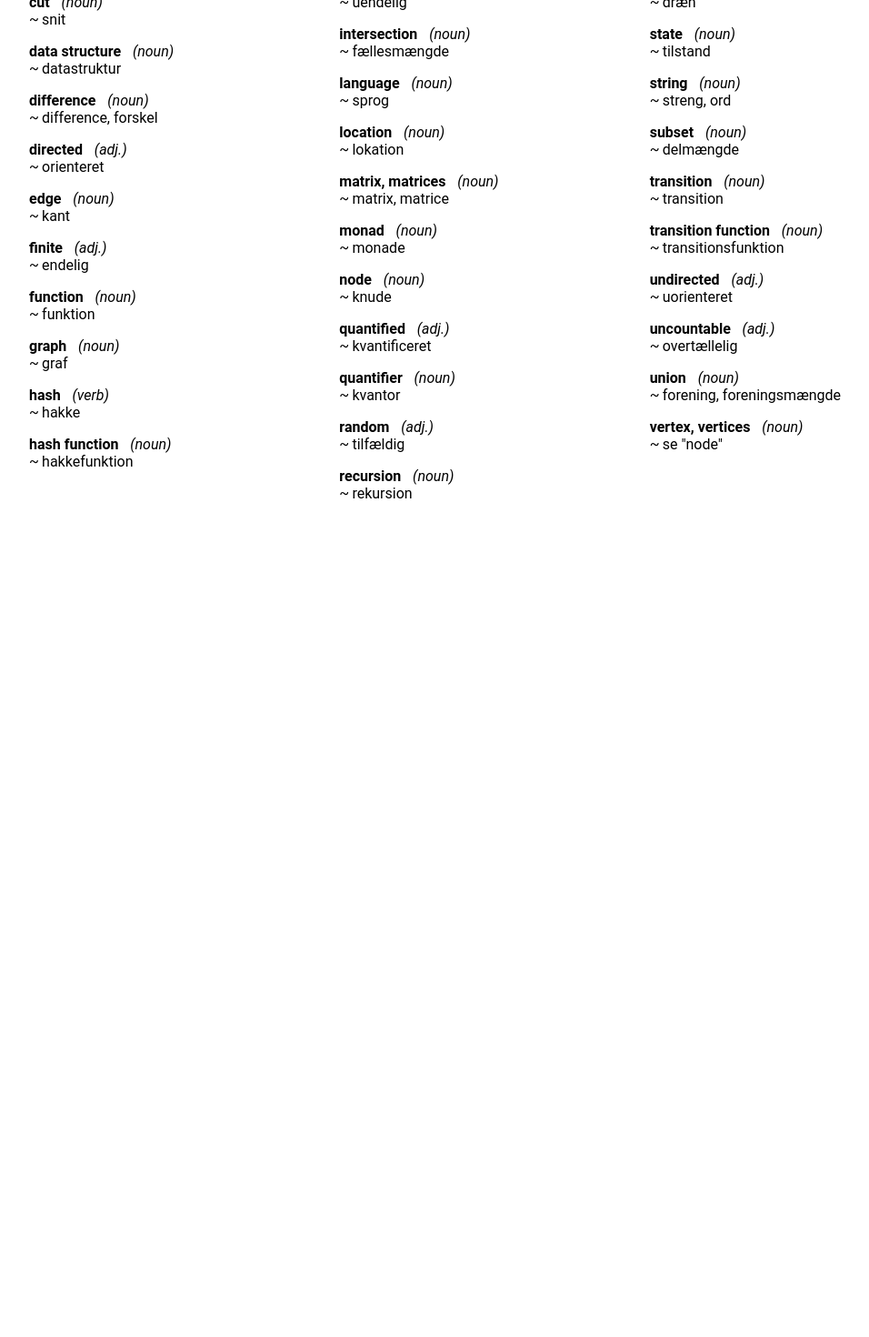
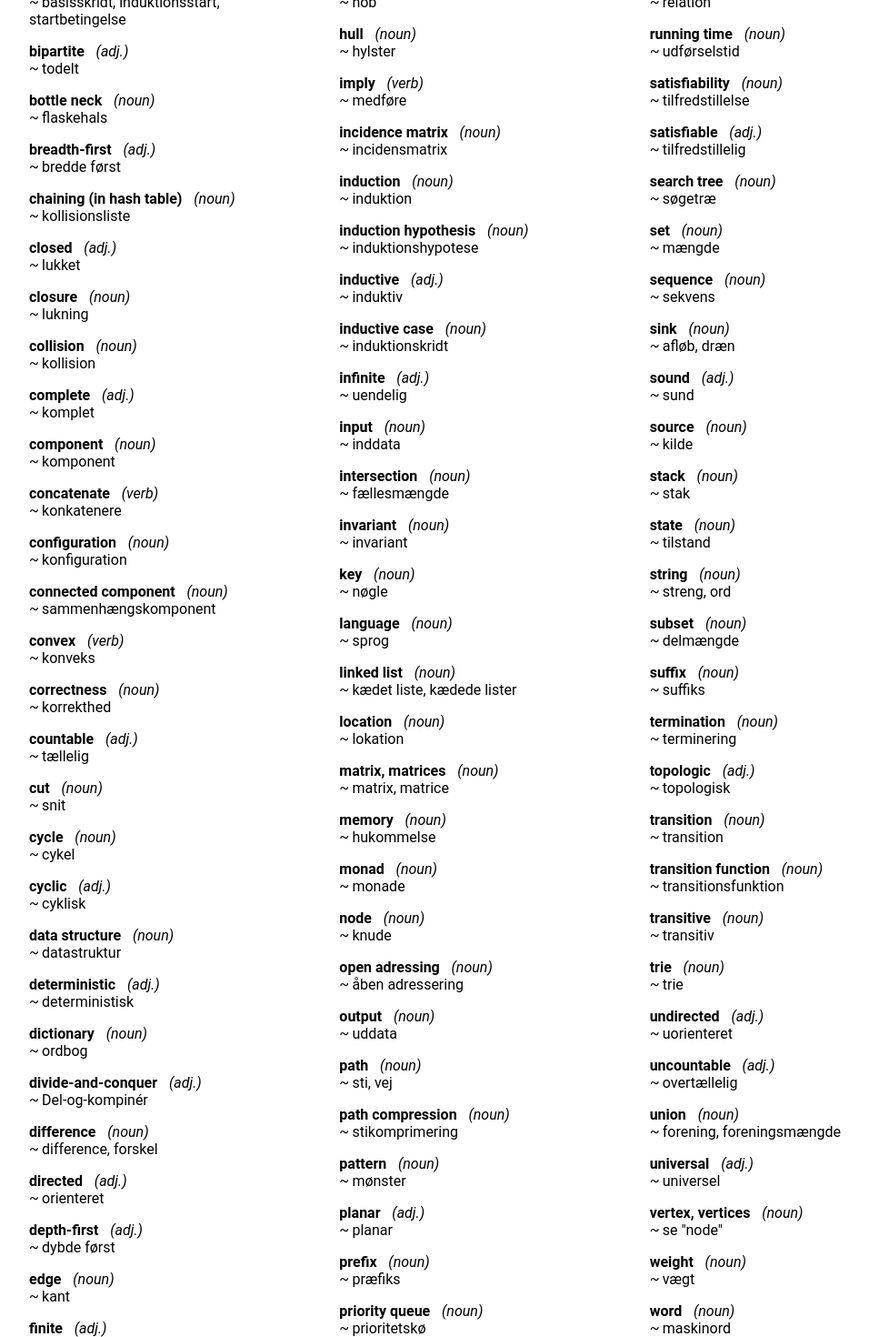
Before and after one commit to SSoelvsten/en-dk, a React (Create React App) app: page / in a window 1280 px wide. Shown: the part 500-1970 px from the top of the page at 91% size, without its empty margins (112-1068 px from the left). Before the commit the page ends 1100 px from the top, so only its background shows below. Built offline with nearby package versions, Linux system fonts and the light colour scheme.

Commit message:
Add (and fix) words (mainly from algorithmics)

```diff
--- a/src/Filter.tsx
+++ b/src/Filter.tsx
@@ -25,7 +25,10 @@ const Filter = ({ onChange } : FilterProps) => {
   const categories : (Dictionary.KeyWord | "")[] = [
     "",
     "algorithmics",
+    "cryptography",
+    "geometry",
     "graph",
+    "hashing",
     "language theory",
     "logic",
     "mathematics",
--- a/src/dictionary.ts
+++ b/src/dictionary.ts
@@ -1,6 +1,9 @@
 export type WordType = "noun" | "verb" | "adj." | "adv.";
 
 export type KeyWord = "algorithmics"
+                    | "cryptography"
+                    | "geometry"
+                    | "hashing"
                     | "language theory"
                     | "logic"
                     | "graph"
@@ -16,9 +19,39 @@ export type Lexeme = {
 
 export const en_dk : Lexeme[] = [
   {
+    word: "acyclic",
+    type: "adj.",
+    translation: "acyklisk",
+    keywords: ["algorithmics", "graph"]
+  },
+  {
+    word: "adjacency list",
+    type: "noun",
+    translation: "incidensliste",
+    keywords: ["algorithmics", "graph"]
+  },
+  {
     word: "algorithm",
     type: "noun",
     translation: "algoritme",
+    keywords: ["algorithmics"]
+  },
+  {
+    word: "amortised",
+    type: "adj.",
+    translation: "amortiseret",
+    keywords: ["algorithmics"]
+  },
+  {
+    word: "asymptotic",
+    type: "adj.",
+    translation: "asymptotisk",
+    keywords: ["algorithmics"]
+  },
+  {
+    word: "average",
+    type: "adj.",
+    translation: "asymptotisk",
     keywords: ["algorithmics"]
   },
   {
@@ -34,6 +67,12 @@ export const en_dk : Lexeme[] = [
     keywords: ["algorithmics", "logic"]
   },
   {
+    word: "bipartite",
+    type: "adj.",
+    translation: "todelt",
+    keywords: ["graph"]
+  },
+  {
     word: "binary",
     type: "adj.",
     translation: "binær",
@@ -46,16 +85,40 @@ export const en_dk : Lexeme[] = [
     keywords: []
   },
   {
+    word: "bottle neck",
+    type: "noun",
+    translation: "flaskehals",
+    keywords: ["algorithmics"]
+  },
+  {
+    word: "breadth-first",
+    type: "adj.",
+    translation: "bredde først",
+    keywords: ["algorithmics", "graph"]
+  },
+  {
+    word: "chaining (in hash table)",
+    type: "noun",
+    translation: "kollisionsliste",
+    keywords: ["algorithmics", "hashing"]
+  },
+  {
     word: "closed",
     type: "adj.",
     translation: "lukket",
     keywords: ["logic", "mathematics"]
   },
   {
-    word: "concatenate",
-    type: "verb",
-    translation: "konkatenere",
-    keywords: ["language theory"]
+    word: "closure",
+    type: "noun",
+    translation: "lukning",
+    keywords: ["graph", "logic", "mathematics"]
+  },
+  {
+    word: "collision",
+    type: "noun",
+    translation: "kollision",
+    keywords: ["algorithmics", "cryptography"]
   },
   {
     word: "compiler",
@@ -70,10 +133,46 @@ export const en_dk : Lexeme[] = [
     keywords: ["language theory", "logic"]
   },
   {
+    word: "component",
+    type: "noun",
+    translation: "komponent",
+    keywords: ["algorithmics", "graph"]
+  },
+  {
     word: "computer",
     type: "noun",
     translation: "datamat",
     keywords: []
+  },
+  {
+    word: "concatenate",
+    type: "verb",
+    translation: "konkatenere",
+    keywords: ["cryptography", "language theory"]
+  },
+  {
+    word: "configuration",
+    type: "noun",
+    translation: "konfiguration",
+    keywords: ["algorithmics", "language theory"]
+  },
+  {
+    word: "connected component",
+    type: "noun",
+    translation: "sammenhængskomponent",
+    keywords: ["algorithmics", "graph"]
+  },
+  {
+    word: "convex",
+    type: "verb",
+    translation: "konveks",
+    keywords: ["algorithmics", "geometry", "mathematics"]
+  },
+  {
+    word: "correctness",
+    type: "noun",
+    translation: "korrekthed",
+    keywords: ["algorithmics"]
   },
   {
     word: "countable",
@@ -88,9 +187,39 @@ export const en_dk : Lexeme[] = [
     keywords: ["graph"]
   },
   {
+    word: "cycle",
+    type: "noun",
+    translation: "cykel",
+    keywords: ["algorithmics", "graph"]
+  },
+  {
+    word: "cyclic",
+    type: "adj.",
+    translation: "cyklisk",
+    keywords: ["algorithmics", "graph"]
+  },
+  {
     word: "data structure",
     type: "noun",
     translation: "datastruktur",
+    keywords: ["algorithmics"]
+  },
+  {
+    word: "deterministic",
+    type: "adj.",
+    translation: "deterministisk",
+    keywords: ["algorithmics", "language theory"]
+  },
+  {
+    word: "dictionary",
+    type: "noun",
+    translation: "ordbog",
+    keywords: ["algorithmics"]
+  },
+  {
+    word: "divide-and-conquer",
+    type: "adj.",
+    translation: "Del-og-kompinér",
     keywords: ["algorithmics"]
   },
   {
@@ -106,6 +235,12 @@ export const en_dk : Lexeme[] = [
     keywords: ["graph"]
   },
   {
+    word: "depth-first",
+    type: "adj.",
+    translation: "dybde først",
+    keywords: ["algorithmics", "graph"]
+  },
+  {
     word: "edge",
     type: "noun",
     translation: "kant",
@@ -118,10 +253,16 @@ export const en_dk : Lexeme[] = [
     keywords: ["mathematics"]
   },
   {
+    word: "flow",
+    type: "noun",
+    translation: "strømning",
+    keywords: ["algorithmics"]
+  },
+  {
     word: "function",
     type: "noun",
     translation: "funktion",
-    keywords: ["logic"]
+    keywords: ["cryptography", "logic"]
   },
   {
     word: "graph",
@@ -130,22 +271,28 @@ export const en_dk : Lexeme[] = [
     keywords: ["graph"]
   },
   {
+    word: "greedy",
+    type: "adj.",
+    translation: "grådig",
+    keywords: ["algorithmics"]
+  },
+  {
     word: "hash",
     type: "verb",
     translation: "hakke",
-    keywords: ["algorithmics"]
+    keywords: ["algorithmics", "cryptography", "hashing"]
   },
   {
     word: "hash function",
     type: "noun",
     translation: "hakkefunktion",
-    keywords: ["algorithmics"]
+    keywords: ["algorithmics", "cryptography", "hashing"]
   },
   {
     word: "hash table",
     type: "noun",
     translation: "hakketabel",
-    keywords: ["algorithmics"]
+    keywords: ["algorithmics", "hashing"]
   },
   {
     word: "heap",
@@ -154,10 +301,22 @@ export const en_dk : Lexeme[] = [
     keywords: ["algorithmics"]
   },
   {
+    word: "hull",
+    type: "noun",
+    translation: "hylster",
+    keywords: ["algorithmics", "geometry"]
+  },
+  {
     word: "imply",
     type: "verb",
     translation: "medføre",
     keywords: ["logic"]
+  },
+  {
+    word: "incidence matrix",
+    type: "noun",
+    translation: "incidensmatrix",
+    keywords: ["algorithmics", "graph"]
   },
   {
     word: "induction",
@@ -193,7 +352,7 @@ export const en_dk : Lexeme[] = [
     word: "input",
     type: "noun",
     translation: "inddata",
-    keywords: []
+    keywords: ["algorithmics", "cryptography", "language theory"]
   },
   {
     word: "intersection",
@@ -202,10 +361,28 @@ export const en_dk : Lexeme[] = [
     keywords: ["mathematics"]
   },
   {
+    word: "invariant",
+    type: "noun",
+    translation: "invariant",
+    keywords: ["algorithmics"]
+  },
+  {
+    word: "key",
+    type: "noun",
+    translation: "nøgle",
+    keywords: ["cryptography", "algorithmics"]
+  },
+  {
     word: "language",
     type: "noun",
     translation: "sprog",
-    keywords: ["language theory", "logic"]
+    keywords: ["cryptography", "language theory", "logic"]
+  },
+  {
+    word: "linked list",
+    type: "noun",
+    translation: "kædet liste, kædede lister",
+    keywords: ["algorithmics"]
   },
   {
     word: "location",
@@ -218,6 +395,12 @@ export const en_dk : Lexeme[] = [
     type: "noun",
     translation: "matrix, matrice",
     keywords: ["mathematics"]
+  },
+  {
+    word: "memory",
+    type: "noun",
+    translation: "hukommelse",
+    keywords: ["algorithmics"]
   },
   {
     word: "monad",
@@ -238,10 +421,52 @@ export const en_dk : Lexeme[] = [
     keywords: ["graph"]
   },
   {
+    word: "open adressing",
+    type: "noun",
+    translation: "åben adressering",
+    keywords: ["algorithmics", "hashing"]
+  },
+  {
     word: "output",
     type: "noun",
     translation: "uddata",
-    keywords: []
+    keywords: ["algorithmics", "cryptography", "language theory"]
+  },
+  {
+    word: "path",
+    type: "noun",
+    translation: "sti, vej",
+    keywords: ["algorithmics", "graph"]
+  },
+  {
+    word: "path compression",
+    type: "noun",
+    translation: "stikomprimering",
+    keywords: ["algorithmics"]
+  },
+  {
+    word: "pattern",
+    type: "noun",
+    translation: "mønster",
+    keywords: ["algorithmics"]
+  },
+  {
+    word: "planar",
+    type: "adj.",
+    translation: "planar",
+    keywords: ["graph"]
+  },
+  {
+    word: "prefix",
+    type: "noun",
+    translation: "præfiks",
+    keywords: ["algorithmics", "language theory"]
+  },
+  {
+    word: "priority queue",
+    type: "noun",
+    translation: "prioritetskø",
+    keywords: ["algorithmics"]
   },
   {
     word: "quantified",
@@ -256,10 +481,16 @@ export const en_dk : Lexeme[] = [
     keywords: ["logic"]
   },
   {
+    word: "queue",
+    type: "noun",
+    translation: "kø",
+    keywords: ["algorithmics"]
+  },
+  {
     word: "random",
     type: "adj.",
     translation: "tilfældig",
-    keywords: ["algorithmics"]
+    keywords: ["algorithmics", "cryptography"]
   },
   {
     word: "recursion",
@@ -277,7 +508,19 @@ export const en_dk : Lexeme[] = [
     word: "reduction",
     type: "noun",
     translation: "reduktion",
-    keywords: ["language theory"]
+    keywords: ["cryptography", "language theory"]
+  },
+  {
+    word: "relation",
+    type: "noun",
+    translation: "relation",
+    keywords: ["algorithmics", "graph", "language theory", "logic", "mathematics"]
+  },
+  {
+    word: "running time",
+    type: "noun",
+    translation: "udførselstid",
+    keywords: ["algorithmics"]
   },
   {
     word: "satisfiability",
@@ -292,15 +535,27 @@ export const en_dk : Lexeme[] = [
     keywords: ["logic"]
   },
   {
+    word: "search tree",
+    type: "noun",
+    translation: "søgetræ",
+    keywords: ["algorithmics"]
+  },
+  {
     word: "set",
     type: "noun",
     translation: "mængde",
     keywords: ["mathematics"]
   },
   {
+    word: "sequence",
+    type: "noun",
+    translation: "sekvens",
+    keywords: ["algorithmics", "language theory"]
+  },
+  {
     word: "sink",
     type: "noun",
-    translation: "dræn",
+    translation: "afløb, dræn",
     keywords: ["graph"]
   },
   {
@@ -312,8 +567,14 @@ export const en_dk : Lexeme[] = [
   {
     word: "source",
     type: "noun",
-    translation: "dræn",
+    translation: "kilde",
     keywords: ["graph"]
+  },
+  {
+    word: "stack",
+    type: "noun",
+    translation: "stak",
+    keywords: ["algorithmics"]
   },
   {
     word: "state",
@@ -325,7 +586,7 @@ export const en_dk : Lexeme[] = [
     word: "string",
     type: "noun",
     translation: "streng, ord",
-    keywords: ["algorithmics", "language theory"]
+    keywords: ["algorithmics", "cryptography", "language theory"]
   },
   {
     word: "subset",
@@ -334,10 +595,28 @@ export const en_dk : Lexeme[] = [
     keywords: ["mathematics"]
   },
   {
+    word: "suffix",
+    type: "noun",
+    translation: "suffiks",
+    keywords: ["algorithmics", "language theory"]
+  },
+  {
     word: "ternary",
     type: "adj.",
     translation: "trinær",
     keywords: []
+  },
+  {
+    word: "termination",
+    type: "noun",
+    translation: "terminering",
+    keywords: ["algorithmics"]
+  },
+  {
+    word: "topologic",
+    type: "adj.",
+    translation: "topologisk",
+    keywords: ["algorithmics", "graph"]
   },
   {
     word: "transition",
@@ -350,6 +629,18 @@ export const en_dk : Lexeme[] = [
     type: "noun",
     translation: "transitionsfunktion",
     keywords: ["graph"]
+  },
+  {
+    word: "transitive",
+    type: "noun",
+    translation: "transitiv",
+    keywords: ["graph", "logic", "mathematics"]
+  },
+  {
+    word: "trie",
+    type: "noun",
+    translation: "trie",
+    keywords: ["algorithmics"]
   },
   {
     word: "undirected",
@@ -375,10 +666,28 @@ export const en_dk : Lexeme[] = [
     translation: "forening, foreningsmængde",
     keywords: ["mathematics"]
   },
+  {
+    word: "universal",
+    type: "adj.",
+    translation: "universel",
+    keywords: ["algorithmics", "cryptography", "hashing"]
+  },
   { // TODO: Add actual references
     word: "vertex, vertices",
     type: "noun",
     translation: "se \"node\"",
     keywords: ["graph"]
   },
+  {
+    word: "weight",
+    type: "noun",
+    translation: "vægt",
+    keywords: ["algorithmics", "graph"]
+  },
+  { // TODO: Turn `translation` into a list of strings
+    word: "word",
+    type: "noun",
+    translation: "maskinord",
+    keywords: ["algorithmics"]
+  },
 ];
```
